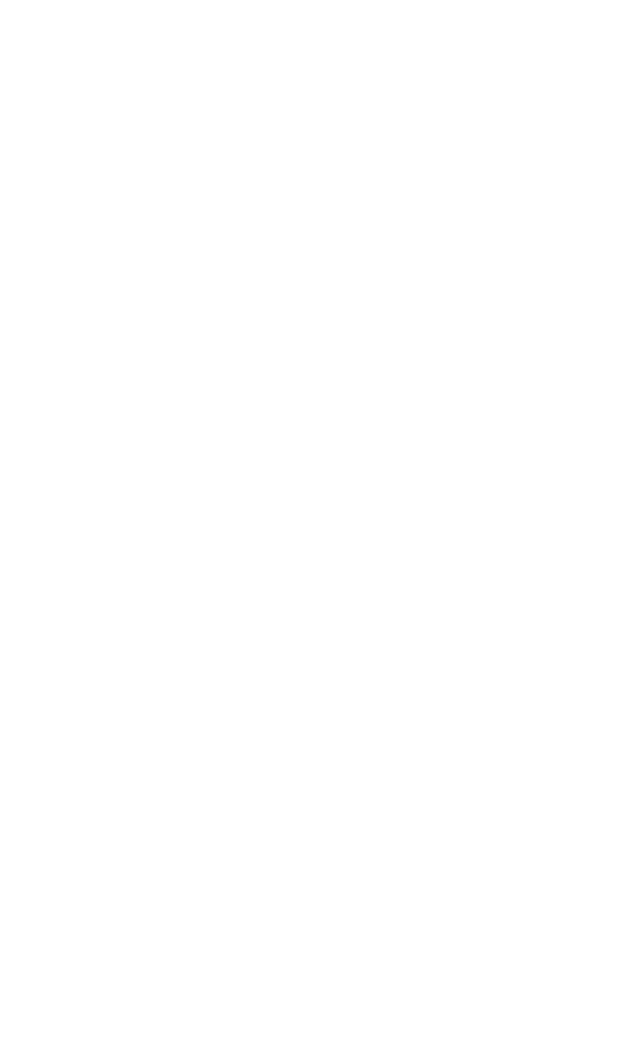
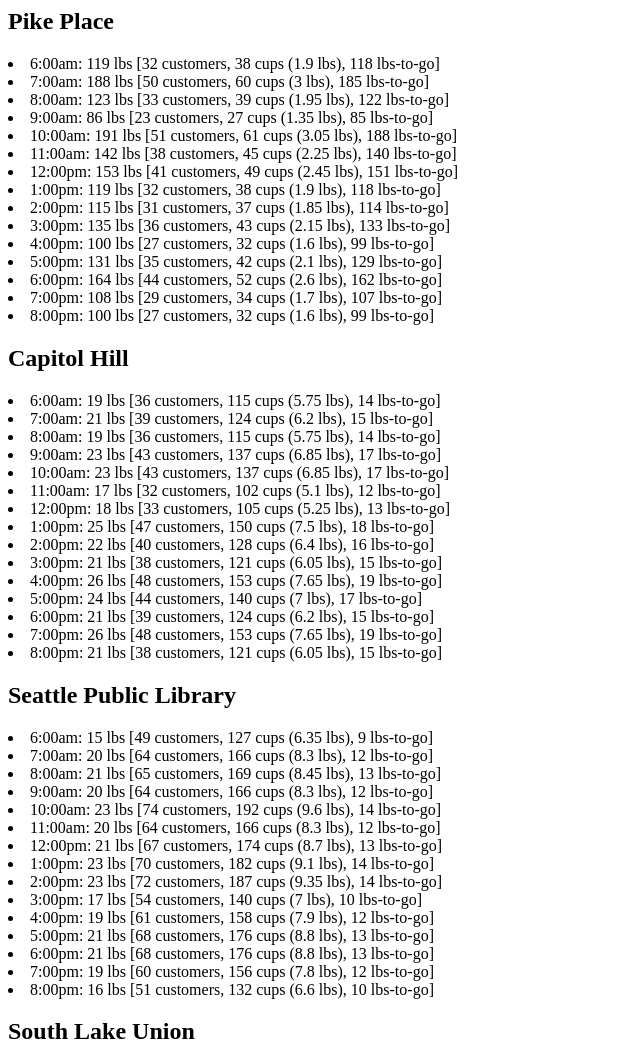
Before and after one commit to sgruse/campfire_coffee, a plain HTML site: page index.html in a window 1280 px wide. Shown: the top 1048 px of the page, without its empty margins (0-640 px from the left). Before the commit the page ends 800 px from the top, so only its background shows below. Drawn offline with Linux system fonts and the light colour scheme.

Commit message:
Have all of my times and amounts printing to page in list form

```diff
--- a/index.html
+++ b/index.html
@@ -0,0 +1,10 @@
+<html>
+  <head>
+    <title>
+    </title>
+  </head>
+  <body>
+    <p></p>
+        <script src="js/app.js"></script>
+  </body>
+</html>
--- a/js/app.js
+++ b/js/app.js
@@ -0,0 +1,209 @@
+
+var timeHr = ['6:00am', '7:00am', '8:00am', '9:00am', '10:00am', '11:00am', '12:00pm', '1:00pm', '2:00pm', '3:00pm', '4:00pm', '5:00pm', '6:00pm', '7:00pm', '8:00pm'];
+
+var pikeEl = document.createElement('h2');
+pikeEl.textContent = 'Pike Place';
+document.body.appendChild(pikeEl);
+// Pike Place
+var randomNumb;
+var totalCupsHr;
+var poundToCups;
+var totalPoundsHr;
+var totalCoffee;
+for (var j = 0; j < timeHr.length; j++) {
+ var pikePlace = {
+   minHr: 14,
+   maxHr: 55,
+   cups: 1.2,
+   pounds: 3.7,
+   getNumb: function() {
+     randomNumb = Math.floor((Math.random() * (this.maxHr - this.minHr + 1)) + this.minHr);
+     console.log(randomNumb + ' customers this hour.');
+     totalCupsHr = Math.floor(randomNumb * this.cups);
+     console.log(totalCupsHr + ' cups sold this hour.');
+     poundToCups = totalCupsHr / 20;
+     console.log(poundToCups + ' cups sold this hour (in pounds).');
+     totalPoundsHr = Math.floor(randomNumb * this.pounds);
+     console.log(totalPoundsHr + ' pounds of coffee sold this hour.');
+     totalCoffee = Math.floor(poundToCups + totalPoundsHr);
+     console.log(totalCoffee + ' total pounds of coffee sold this hour');
+   }
+ }
+ pikePlace.getNumb();
+ var dotEl = document.createElement('li');
+ dotEl.textContent = timeHr[j] + ': ' + totalCoffee + ' lbs [' + randomNumb + ' customers, ' + totalCupsHr + ' cups (' + poundToCups + ' lbs), ' + totalPoundsHr + ' lbs-to-go]';
+ document.body.appendChild(dotEl);
+}
+
+
+// var timeHr = ['6:00am', '7:00am', '8:00am', '9:00am', '10:00am', '11:00am', '12:00pm', '1:00pm', '2:00pm', '3:00pm', '4:00pm', '5:00pm', '6:00pm', '7:00pm', '8:00pm'];
+
+var capEl = document.createElement('h2');
+capEl.textContent = 'Capitol Hill';
+document.body.appendChild(capEl);
+// Pike Place
+var randomNumb;
+var totalCupsHr;
+var poundToCups;
+var totalPoundsHr;
+var totalCoffee;
+for (var j = 0; j < timeHr.length; j++) {
+ var capitolHill = {
+   minHr: 32,
+   maxHr: 48,
+   cups: 3.2,
+   pounds: 0.4,
+   getNumb: function() {
+     randomNumb = Math.floor((Math.random() * (this.maxHr - this.minHr + 1)) + this.minHr);
+     console.log(randomNumb + ' customers this hour.');
+     totalCupsHr = Math.floor(randomNumb * this.cups);
+     console.log(totalCupsHr + ' cups sold this hour.');
+     poundToCups = totalCupsHr / 20;
+     console.log(poundToCups + ' cups sold this hour (in pounds).');
+     totalPoundsHr = Math.floor(randomNumb * this.pounds);
+     console.log(totalPoundsHr + ' pounds of coffee sold this hour.');
+     totalCoffee = Math.floor(poundToCups + totalPoundsHr);
+     console.log(totalCoffee + ' total pounds of coffee sold this hour');
+   }
+ }
+ capitolHill.getNumb();
+ var dotEl = document.createElement('li');
+ dotEl.textContent = timeHr[j] + ': ' + totalCoffee + ' lbs [' + randomNumb + ' customers, ' + totalCupsHr + ' cups (' + poundToCups + ' lbs), ' + totalPoundsHr + ' lbs-to-go]';
+ document.body.appendChild(dotEl);
+}
+
+var libEl = document.createElement('h2');
+libEl.textContent = 'Seattle Public Library';
+document.body.appendChild(libEl);
+// Pike Place
+var randomNumb;
+var totalCupsHr;
+var poundToCups;
+var totalPoundsHr;
+var totalCoffee;
+for (var j = 0; j < timeHr.length; j++) {
+ var library = {
+   minHr: 49,
+   maxHr: 75,
+   cups: 2.6,
+   pounds: 0.2,
+   getNumb: function() {
+     randomNumb = Math.floor((Math.random() * (this.maxHr - this.minHr + 1)) + this.minHr);
+     console.log(randomNumb + ' customers this hour.');
+     totalCupsHr = Math.floor(randomNumb * this.cups);
+     console.log(totalCupsHr + ' cups sold this hour.');
+     poundToCups = totalCupsHr / 20;
+     console.log(poundToCups + ' cups sold this hour (in pounds).');
+     totalPoundsHr = Math.floor(randomNumb * this.pounds);
+     console.log(totalPoundsHr + ' pounds of coffee sold this hour.');
+     totalCoffee = Math.floor(poundToCups + totalPoundsHr);
+     console.log(totalCoffee + ' total pounds of coffee sold this hour');
+   }
+ }
+ library.getNumb();
+ var dotEl = document.createElement('li');
+ dotEl.textContent = timeHr[j] + ': ' + totalCoffee + ' lbs [' + randomNumb + ' customers, ' + totalCupsHr + ' cups (' + poundToCups + ' lbs), ' + totalPoundsHr + ' lbs-to-go]';
+ document.body.appendChild(dotEl);
+}
+
+var lakeEl = document.createElement('h2');
+lakeEl.textContent = 'South Lake Union';
+document.body.appendChild(lakeEl);
+// Pike Place
+var randomNumb;
+var totalCupsHr;
+var poundToCups;
+var totalPoundsHr;
+var totalCoffee;
+for (var j = 0; j < timeHr.length; j++) {
+ var lake = {
+   minHr: 35,
+   maxHr: 88,
+   cups: 1.3,
+   pounds: 3.7,
+   getNumb: function() {
+     randomNumb = Math.floor((Math.random() * (this.maxHr - this.minHr + 1)) + this.minHr);
+     console.log(randomNumb + ' customers this hour.');
+     totalCupsHr = Math.floor(randomNumb * this.cups);
+     console.log(totalCupsHr + ' cups sold this hour.');
+     poundToCups = totalCupsHr / 20;
+     console.log(poundToCups + ' cups sold this hour (in pounds).');
+     totalPoundsHr = Math.floor(randomNumb * this.pounds);
+     console.log(totalPoundsHr + ' pounds of coffee sold this hour.');
+     totalCoffee = Math.floor(poundToCups + totalPoundsHr);
+     console.log(totalCoffee + ' total pounds of coffee sold this hour');
+   }
+ }
+ lake.getNumb();
+ var dotEl = document.createElement('li');
+ dotEl.textContent = timeHr[j] + ': ' + totalCoffee + ' lbs [' + randomNumb + ' customers, ' + totalCupsHr + ' cups (' + poundToCups + ' lbs), ' + totalPoundsHr + ' lbs-to-go]';
+ document.body.appendChild(dotEl);
+}
+
+var seaEl = document.createElement('h2');
+seaEl.textContent = 'Sea-Tac Airport';
+document.body.appendChild(seaEl);
+// Pike Place
+var randomNumb;
+var totalCupsHr;
+var poundToCups;
+var totalPoundsHr;
+var totalCoffee;
+for (var j = 0; j < timeHr.length; j++) {
+ var seaTac = {
+   minHr: 68,
+   maxHr: 124,
+   cups: 1.1,
+   pounds: 2.7,
+   getNumb: function() {
+     randomNumb = Math.floor((Math.random() * (this.maxHr - this.minHr + 1)) + this.minHr);
+     console.log(randomNumb + ' customers this hour.');
+     totalCupsHr = Math.floor(randomNumb * this.cups);
+     console.log(totalCupsHr + ' cups sold this hour.');
+     poundToCups = totalCupsHr / 20;
+     console.log(poundToCups + ' cups sold this hour (in pounds).');
+     totalPoundsHr = Math.floor(randomNumb * this.pounds);
+     console.log(totalPoundsHr + ' pounds of coffee sold this hour.');
+     totalCoffee = Math.floor(poundToCups + totalPoundsHr);
+     console.log(totalCoffee + ' total pounds of coffee sold this hour');
+   }
+ }
+ seaTac.getNumb();
+ var dotEl = document.createElement('li');
+ dotEl.textContent = timeHr[j] + ': ' + totalCoffee + ' lbs [' + randomNumb + ' customers, ' + totalCupsHr + ' cups (' + poundToCups + ' lbs), ' + totalPoundsHr + ' lbs-to-go]';
+ document.body.appendChild(dotEl);
+}
+
+var webEl = document.createElement('h2');
+webEl.textContent = 'Website Sales';
+document.body.appendChild(webEl);
+// Pike Place
+var randomNumb;
+var totalCupsHr;
+var poundToCups;
+var totalPoundsHr;
+var totalCoffee;
+for (var j = 0; j < timeHr.length; j++) {
+ var webSite = {
+   minHr: 3,
+   maxHr: 6,
+   cups: 0,
+   pounds: 6.7,
+   getNumb: function() {
+     randomNumb = Math.floor((Math.random() * (this.maxHr - this.minHr + 1)) + this.minHr);
+     console.log(randomNumb + ' customers this hour.');
+     totalCupsHr = Math.floor(randomNumb * this.cups);
+     console.log(totalCupsHr + ' cups sold this hour.');
+     poundToCups = totalCupsHr / 20;
+     console.log(poundToCups + ' cups sold this hour (in pounds).');
+     totalPoundsHr = Math.floor(randomNumb * this.pounds);
+     console.log(totalPoundsHr + ' pounds of coffee sold this hour.');
+     totalCoffee = Math.floor(poundToCups + totalPoundsHr);
+     console.log(totalCoffee + ' total pounds of coffee sold this hour');
+   }
+ }
+ webSite.getNumb();
+ var dotEl = document.createElement('li');
+ dotEl.textContent = timeHr[j] + ': ' + totalCoffee + ' lbs [' + randomNumb + ' customers, ' + totalCupsHr + ' cups (' + poundToCups + ' lbs), ' + totalPoundsHr + ' lbs-to-go]';
+ document.body.appendChild(dotEl);
+}
```
Also changed, not shown: css/style.css (line endings or trailing spaces).
